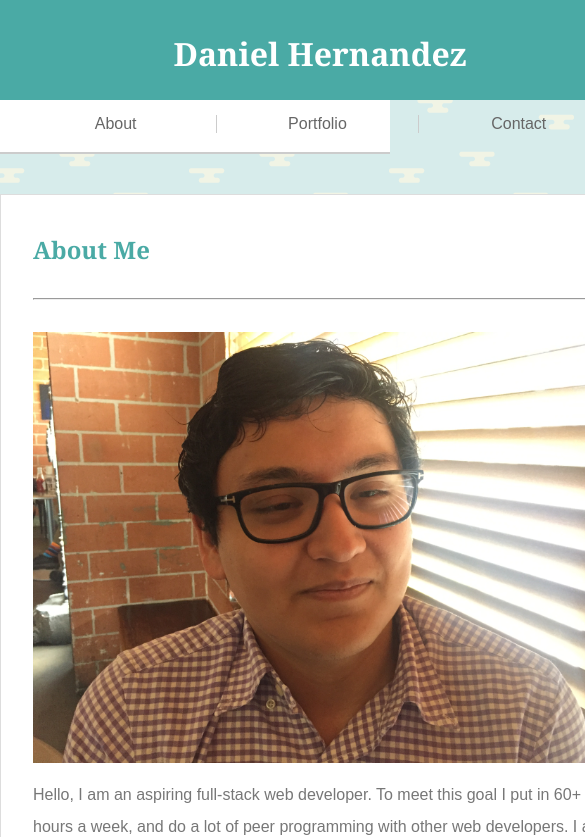
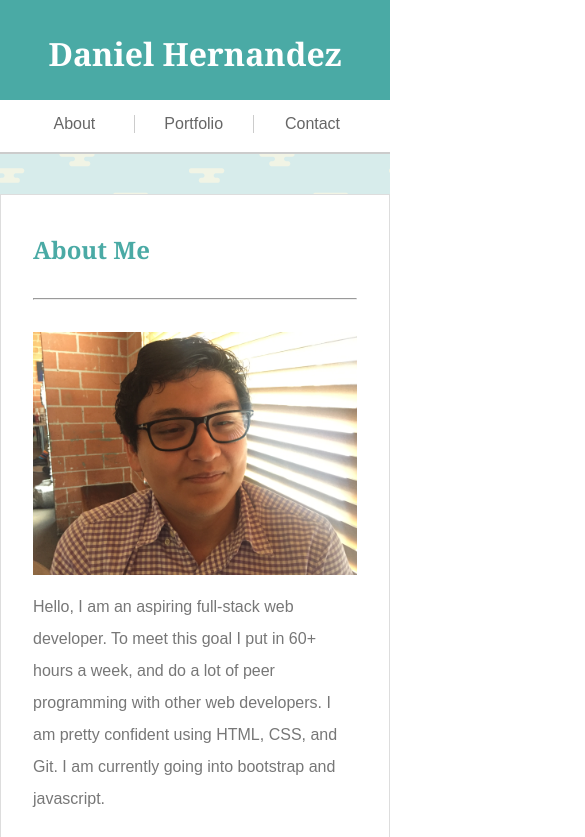
Before and after one commit to danielhdz56/Responsive-Portfolio, a plain HTML site: page index.html in a window 390 px wide. Shown: the top 837 px of the page, 585 px wide, since content can reach past the window. Drawn offline with Linux system fonts and the light colour scheme.

Commit message:
Finished media queries on index.html

```diff
--- a/assets/css/style.css
+++ b/assets/css/style.css
@@ -278,20 +278,27 @@ footer p {
 	}
 
 	aside {
-		width: 280px;
+		width: 278px;
 	}
 
 	.container {
-		width: 770px;
+		width: 768px;
 	}
 
 	#image-aboutme {
 		width: 100%;
 		margin-bottom: 16px;
 	}
+	header, footer {
+		min-width: 768px;
+	}
 }
 
 @media screen and (max-width: 768px) {
+	.container {
+		max-width: 640px;
+	}
+
 	section {
 		width: 100%;
 		/* For some reason if you don't write that there is no float,
@@ -317,12 +324,13 @@ footer p {
 		we don't see the margin of the bottom of the main tag */
 		float: none;
 	}
+	header, footer {
+		min-width: 500px;
+	}
 }
 
 @media screen and (max-width: 640px) {
-	.container {
-		width: 640px;
-	}
+
 
 	header {
 		height: 100%;
@@ -351,6 +359,18 @@ footer p {
 		width: 100%;
 	}
 
+	section {
+		width: 100%;
+	}
 
+	header, footer {
+		max-width: 640px;
+		min-width: 0;
+	}
+
+	.container {
+		max-width: none;
+		width: 100%;
+	}
 
 }
```
